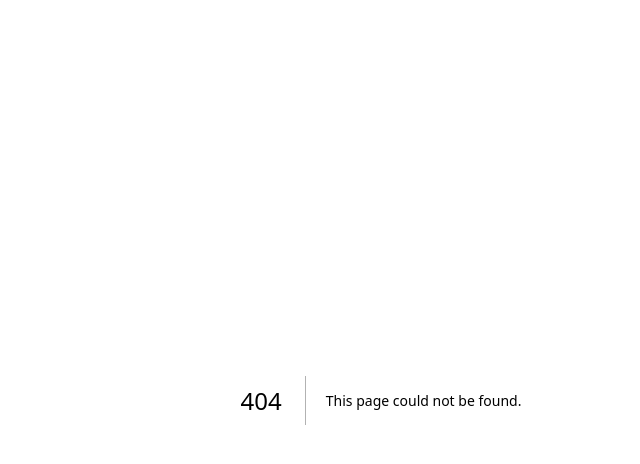
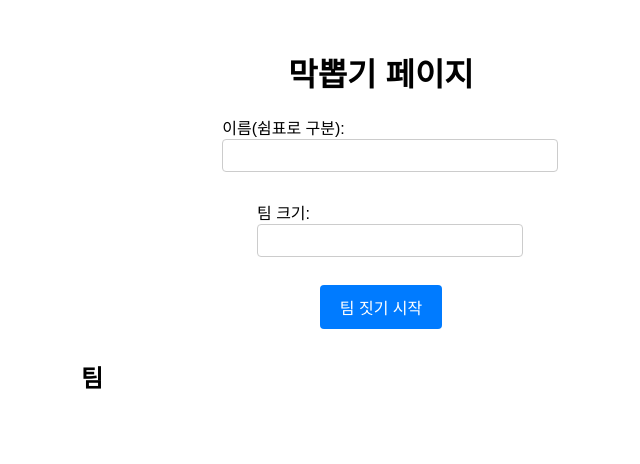
Before and after one commit to whdghks1/maserati_bowling_club, a Next.js app: page /mack in a window 1280 px wide. Before the commit this address had no page. Shown: the top 464 px of the page, without its empty margins (259-899 px from the left). Built offline with nearby package versions, Linux system fonts and the light colour scheme.

Commit message:
막뽑기 기능 추가

```diff
--- /dev/null
+++ b/pages/mack.js
@@ -0,0 +1,94 @@
+// pages/PairingPage.js
+
+import React, { useState } from 'react';
+import styles from '../src/mack.module.css'; // CSS 모듈 import
+
+export default function PairingPage() {
+  const [namesInput, setNamesInput] = useState('');
+  const [groupSizeInput, setGroupSizeInput] = useState('');
+  const [pairs, setPairs] = useState([]);
+  const [remainder, setRemainder] = useState([]);
+
+  const handleNamesInputChange = (event) => {
+    setNamesInput(event.target.value);
+  };
+
+  const handleGroupSizeInputChange = (event) => {
+    setGroupSizeInput(event.target.value);
+  };
+
+  const handleFormSubmit = (event) => {
+    event.preventDefault();
+
+    const names = namesInput.split(',').map(name => name.trim());
+    const groupSize = parseInt(groupSizeInput);
+
+    if (names.length === 0 || isNaN(groupSize) || groupSize <= 0) {
+      console.error('올바른 이름과 숫자를 입력해주세요.');
+      return;
+    }
+
+    const shuffledNames = names.sort(() => Math.random() - 0.5);
+
+    const paired = [];
+    const remainder = [];
+    const totalPairs = Math.floor(shuffledNames.length / groupSize);
+
+    for (let i = 0; i < totalPairs * groupSize; i += groupSize) {
+      paired.push(shuffledNames.slice(i, i + groupSize));
+    }
+
+    if (shuffledNames.length % groupSize !== 0) {
+      remainder.push(...shuffledNames.slice(totalPairs * groupSize));
+    }
+
+    setPairs(paired);
+    setRemainder(remainder);
+  };
+
+  return (
+    <div className={styles.pairingPage}>
+      <h1 className={styles.pageTitle}>막뽑기 페이지</h1>
+      <form onSubmit={handleFormSubmit} className={styles.form}>
+        <label>
+          이름(쉼표로 구분):
+          <input
+            type="text"
+            value={namesInput}
+            onChange={handleNamesInputChange}
+            className={styles.inputField}
+          />
+        </label>
+        <br />
+        <label>
+          팀 크기:
+          <input
+            type="number"
+            value={groupSizeInput}
+            onChange={handleGroupSizeInputChange}
+            className={styles.inputField}
+          />
+        </label>
+        <br />
+        <button type="submit" className={styles.submitButton}>팀 짓기 시작</button>
+      </form>
+
+      <div className={styles.pairSection}>
+        <h2 className={styles.sectionTitle}>팀</h2>
+        {pairs.map((pair, index) => (
+          <div key={index} className={styles.pairContainer}>
+            <p className={styles.pairText}>팀 {index + 1}: {pair.join(', ')}</p>
+          </div>
+        ))}
+      </div>
+
+      {/* 남는 인원 출력 */}
+      {remainder.length > 0 && (
+        <div className={styles.pairSection}>
+          <h2 className={styles.sectionTitle}>남는 인원</h2>
+          <p className={styles.remainderText}>{remainder.join(', ')}</p>
+        </div>
+      )}
+    </div>
+  );
+}
--- /dev/null
+++ b/src/mack.module.css
@@ -0,0 +1,65 @@
+/* PairingPage.module.css */
+
+.pairingPage {
+    max-width: 600px;
+    margin: 0 auto;
+    padding: 20px;
+    font-family: Arial, sans-serif;
+  }
+
+  .pageTitle {
+    text-align: center;
+    margin-bottom: 20px;
+  }
+
+  .form {
+    display: flex;
+    flex-direction: column;
+    align-items: center;
+    margin-bottom: 20px;
+  }
+
+  .inputField {
+    width: 100%;
+    margin-bottom: 10px;
+    padding: 8px;
+    border: 1px solid #ccc;
+    border-radius: 4px;
+  }
+
+  .submitButton {
+    padding: 10px 20px;
+    background-color: #007bff;
+    color: #fff;
+    border: none;
+    border-radius: 4px;
+    cursor: pointer;
+    font-size: 16px;
+  }
+
+  .submitButton:hover {
+    background-color: #0056b3;
+  }
+
+  .sectionTitle {
+    margin-top: 30px;
+  }
+
+  /* 짝과 남은 인원 스타일링 */
+  .pairSection {
+    margin-bottom: 30px;
+  }
+
+  .pairContainer {
+    border: 1px solid #ddd;
+    padding: 10px;
+    margin-bottom: 10px;
+  }
+
+  .pairText {
+    margin: 0;
+  }
+
+  .remainderText {
+    margin: 0;
+  }
```
